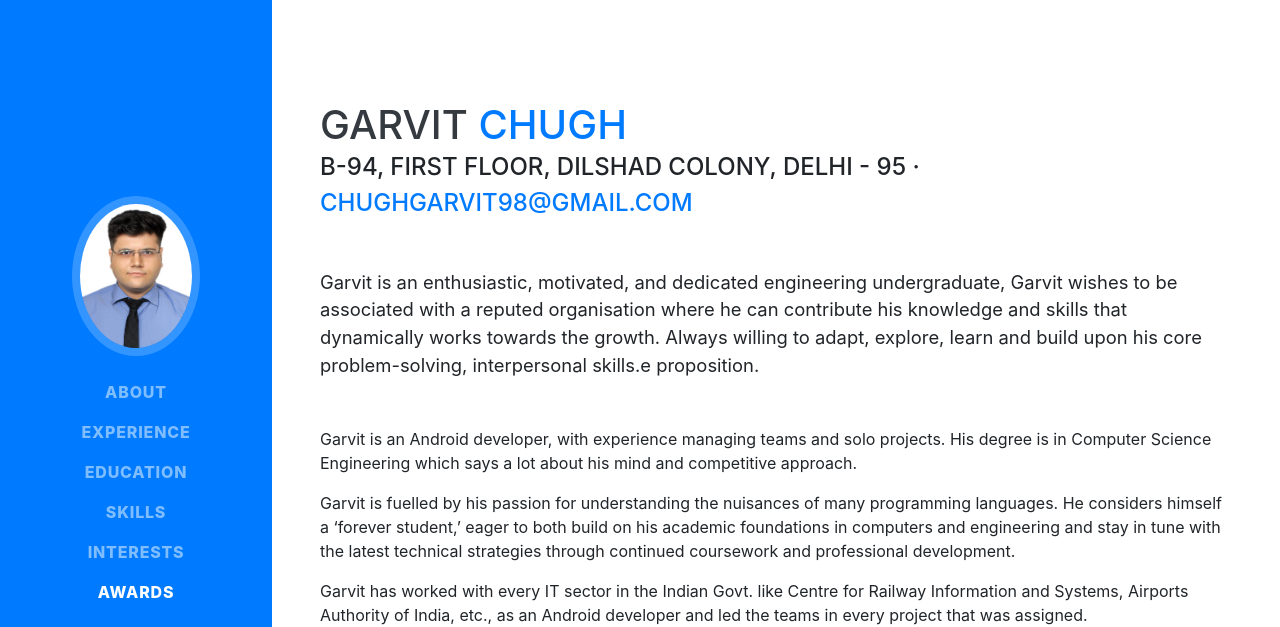
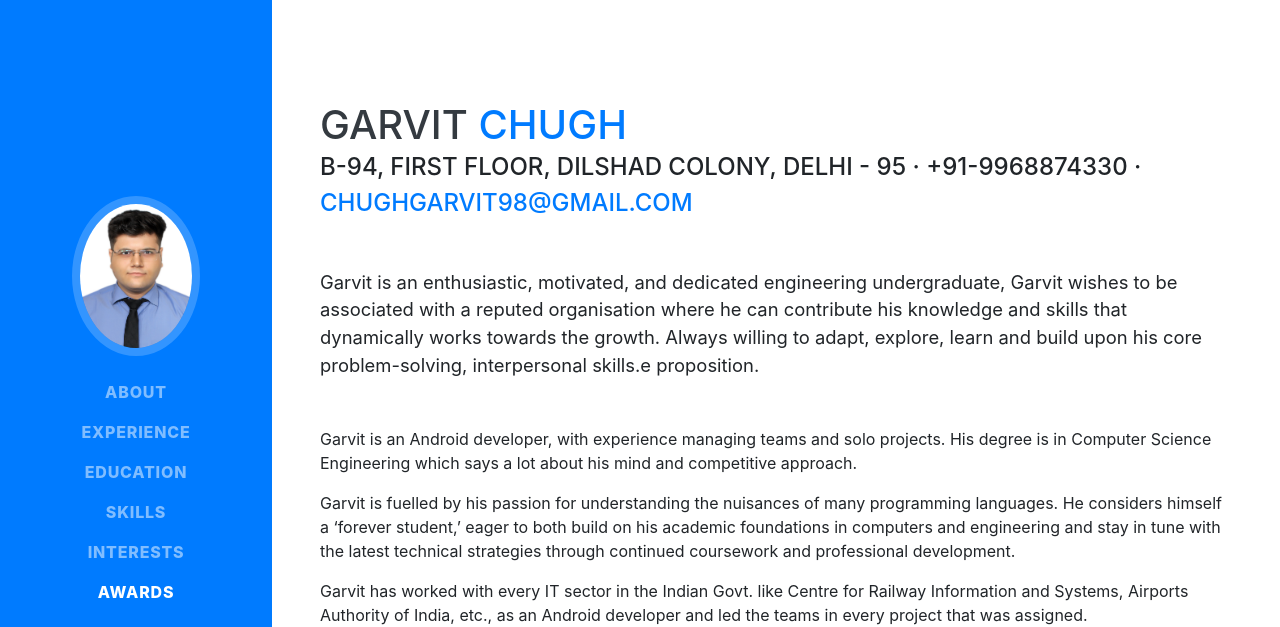
Before and after one commit to garvitchugh98/My-portoflio, a website with bundled scripts: page index.html in a window 1280 px wide. Shown: the top 627 px of the page. Built offline with nearby package versions, Linux system fonts and the light colour scheme; a web font is replaced by a local one.

Commit message:
Update index.html

```diff
--- a/index.html
+++ b/index.html
@@ -66,7 +66,7 @@
         <h1 class="mb-0">Garvit
           <span class="text-primary">Chugh</span>
         </h1>
-        <div class="subheading mb-5">B-94, First Floor, Dilshad Colony, Delhi - 95 ·
+        <div class="subheading mb-5">B-94, First Floor, Dilshad Colony, Delhi - 95 · +91-9968874330 ·
           <a href="mailto:name@email.com">chughgarvit98@gmail.com</a>
         </div>
         <p class="lead mb-5">Garvit is an enthusiastic, motivated, and dedicated engineering undergraduate, Garvit wishes to be associated with a reputed organisation where he can contribute his knowledge and skills that dynamically works towards the growth. Always willing to adapt, explore, learn and build upon his core problem-solving, interpersonal skills.e proposition.
```
